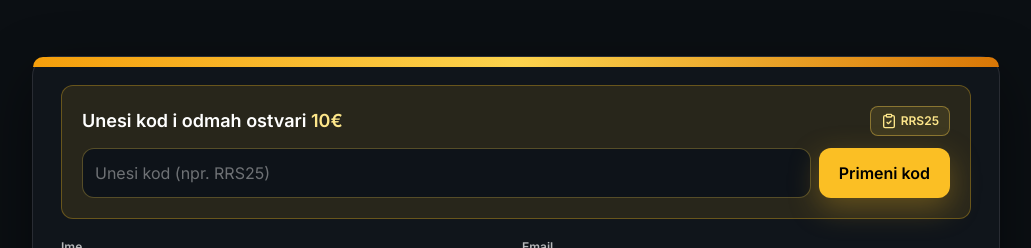
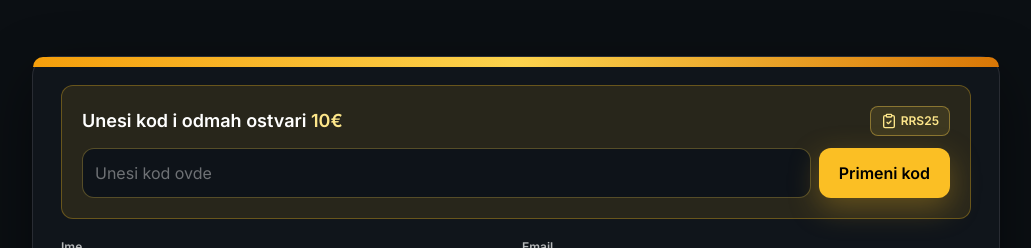
Before and after one commit to lukamacura/realreselling, a Next.js app: page /discount in a window 1280 px wide. Shown: the top 248 px of the page, without its empty margins (124-1155 px from the left). Built offline with nearby package versions, Linux system fonts and the light colour scheme; no server answers.

Commit message:
Kod sistem

```diff
--- a/app/discount/page.tsx
+++ b/app/discount/page.tsx
@@ -11,6 +11,10 @@ import { postRRSWebhook } from "@/lib/webhook";
 import { track } from "@/lib/pixel";
 
 const LEAD_KEY = "rrs_lead_v1";
+// helper (case-insensitive "contains")
+const containsCoupon = (input?: string, coupon?: string) =>
+  (input?.trim().toUpperCase() ?? "").includes((coupon?.trim().toUpperCase() ?? ""));
+
 
 function saveLeadToStorage(lead: {
   name: string;
@@ -111,20 +115,23 @@ export default function DiscountSection({
   );
 
 function applyCode() {
-    const normalized = normCode(code);
-    const ok = normalized === normCode(couponCode);
+  const ok = containsCoupon(code, couponCode); // e.g. "rrs25luka" passes, "luka" fails
   setApplied(ok);
-    setError(ok ? "" : "Netačan kod. Pokušaj ponovo.");
+  setError(ok ? "" : "Ne postoji taj kod. Pokušaj ponovo.");
   if (!ok) { inputRef.current?.focus(); return; }
+
   setMissingCodeWarn(false);
   upsertLead({
-      code: normalized,
+    // i dalje čuvamo bazni kupon, ne ceo unos
+    code: normCode(couponCode),
     price: Math.max(0, basePrice - couponValue),
     name: name?.trim() || undefined,
     email: email?.trim() || undefined,
     method,
   });
 }
+
+
 
   async function copyCodeToInput() {
     setCode(couponCode);
@@ -272,7 +279,7 @@ export default function DiscountSection({
                 id="promo"
                 value={code}
                 onChange={(e) => setCode(e.target.value)}
-                placeholder={`Unesi kod (npr. ${couponCode})`}
+                placeholder={`Unesi kod ovde`}
                 className={`min-w-0 flex-1 rounded-xl border bg-[#0E1319] px-3 py-3 text-white/90 placeholder:text-white/40 focus:outline-none focus:ring-2 ${
                   missingCodeWarn ? "border-rose-400/50 focus:ring-rose-400/60" : "border-amber-300/30 focus:ring-amber-400/60"
                 }`}
```
Lines whose indentation alone changed are shown as unchanged.
